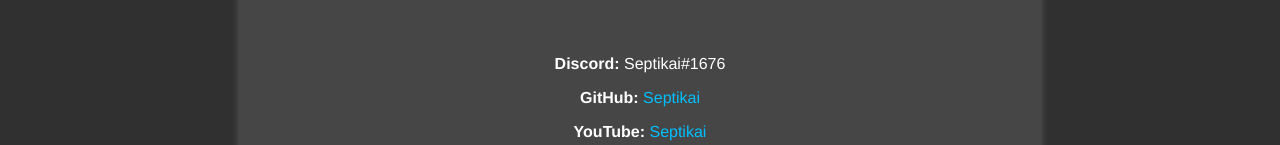
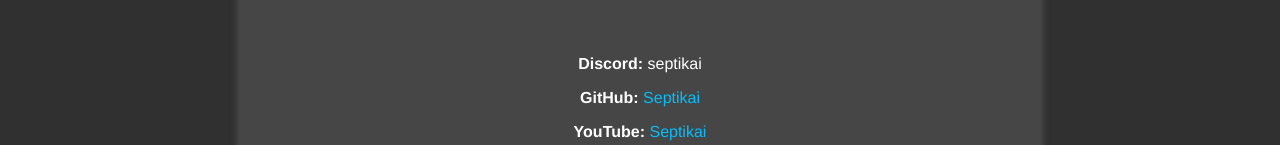
Before and after one commit to Septikai/Septikai-Website, a Vue app: page /socials in a window 1280 px wide. Shown: the part 180-325 px from the top of the page. Built offline with nearby package versions, Linux system fonts and the light colour scheme.

Commit message:
Update Socials.vue

```diff
--- a/src/views/Socials.vue
+++ b/src/views/Socials.vue
@@ -2,7 +2,7 @@
   <div class="main">
     <h1>My Socials</h1>
     <br>
-    <p><strong>Discord:</strong> Septikai#1676</p>
+    <p><strong>Discord:</strong> septikai</p>
     <p><strong>GitHub:</strong> <a target="_blank" href="https://github.com/Septikai">Septikai</a></p>
     <p><strong>YouTube:</strong> <a target="_blank" href="https://www.youtube.com/channel/UCu9a3FffEJU7DKkIlYwx2zA">Septikai</a></p>
     <p><strong>Steam:</strong> <a target="_blank" href="https://steamcommunity.com/id/septikai/">Septikai</a></p>
```
